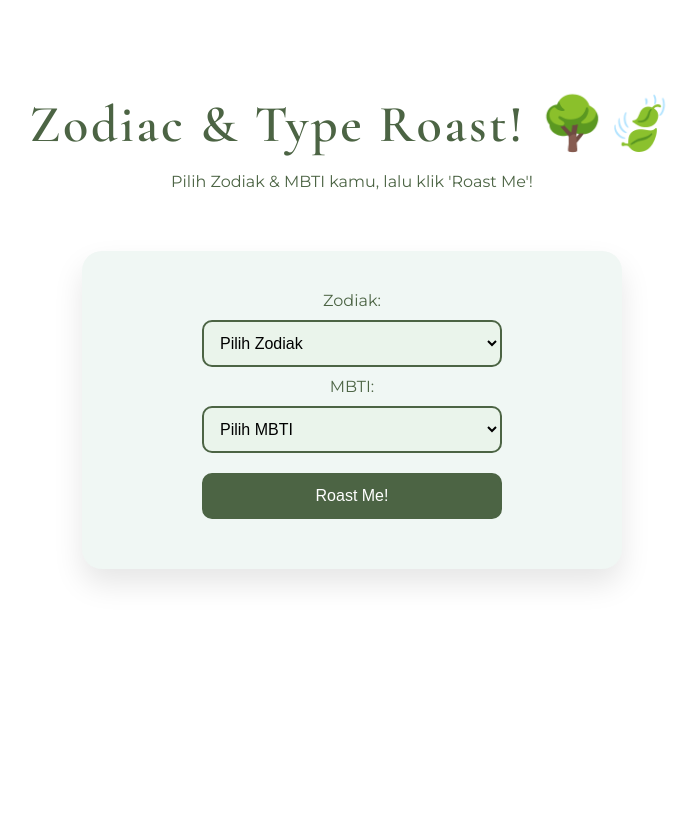
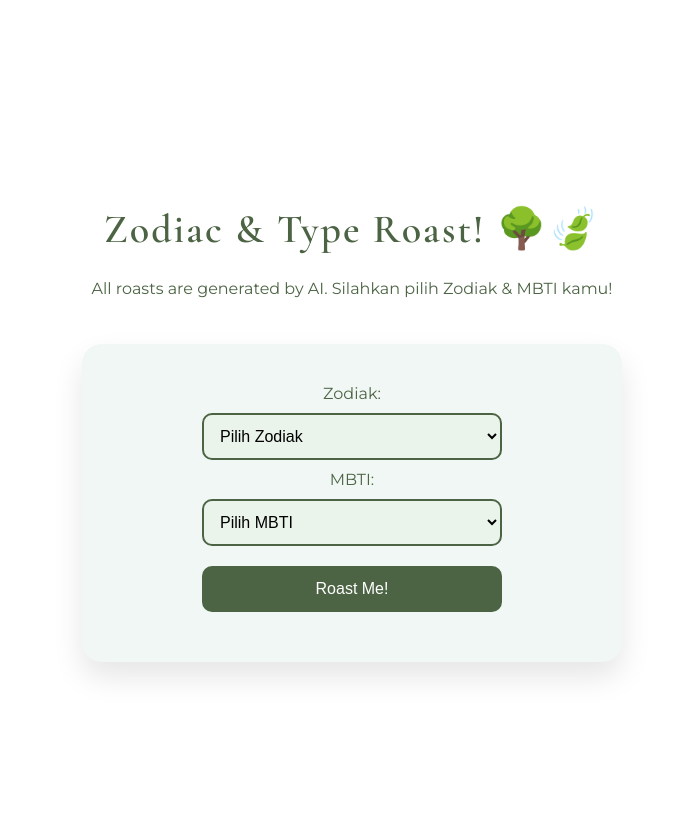
Before and after one commit to 307temporaryredirect/three-web, a Flask app: page / in a window 1280 px wide. Shown: the whole page, without its empty margins (288-985 px from the left). Before the commit the page ends 584 px from the top, so only its background shows below. Run offline with Flask 3, Linux system fonts and the light colour scheme; some libraries are stand-ins or nearby versions.

Commit message:
Update index.html

```diff
--- a/templates/index.html
+++ b/templates/index.html
@@ -6,20 +6,28 @@
     <title>ZoType Roast!</title>
     <link href="https://fonts.googleapis.com/css2?family=Cormorant+Garamond:wght@600&family=Montserrat:wght@400;600&display=swap" rel="stylesheet" />
     <style>
-        body {
+        html, body {
+  height: 100%;
+  margin: 0;
+  display: flex;
+  flex-direction: column;
+  justify-content: center;
+  align-items: center;
   background-color: #ffffff;
   font-family: 'Montserrat', sans-serif;
+  color: #4c6444;
+  padding: 20px;
   text-align: center;
-            padding: 50px 20px; /* kasih padding horizontal agar nggak mepet di HP */
-            color: #4c6444;
 }
+
 h1 {
   font-family: 'Cormorant Garamond', serif;
   color: #4c6444;
-            font-size: 52px;
+  font-size: 40px;
   font-weight: 600;
   margin-bottom: 10px;
   letter-spacing: 0.05em;
+}
         }
         p {
             color: #4c6444;
@@ -112,7 +120,7 @@
 </head>
 <body>
     <h1>Zodiac & Type Roast! 🌳🍃</h1>
-    <p>Pilih Zodiak & MBTI kamu, lalu klik 'Roast Me'!</p>
+    <p>All roasts are generated by AI. Silahkan pilih Zodiak & MBTI kamu!</p>
     <form id="zodiacForm">
         <label for="zodiac">Zodiak:</label><br />
         <select id="zodiac" name="zodiac" required>
```
Lines whose indentation alone changed are shown as unchanged.
